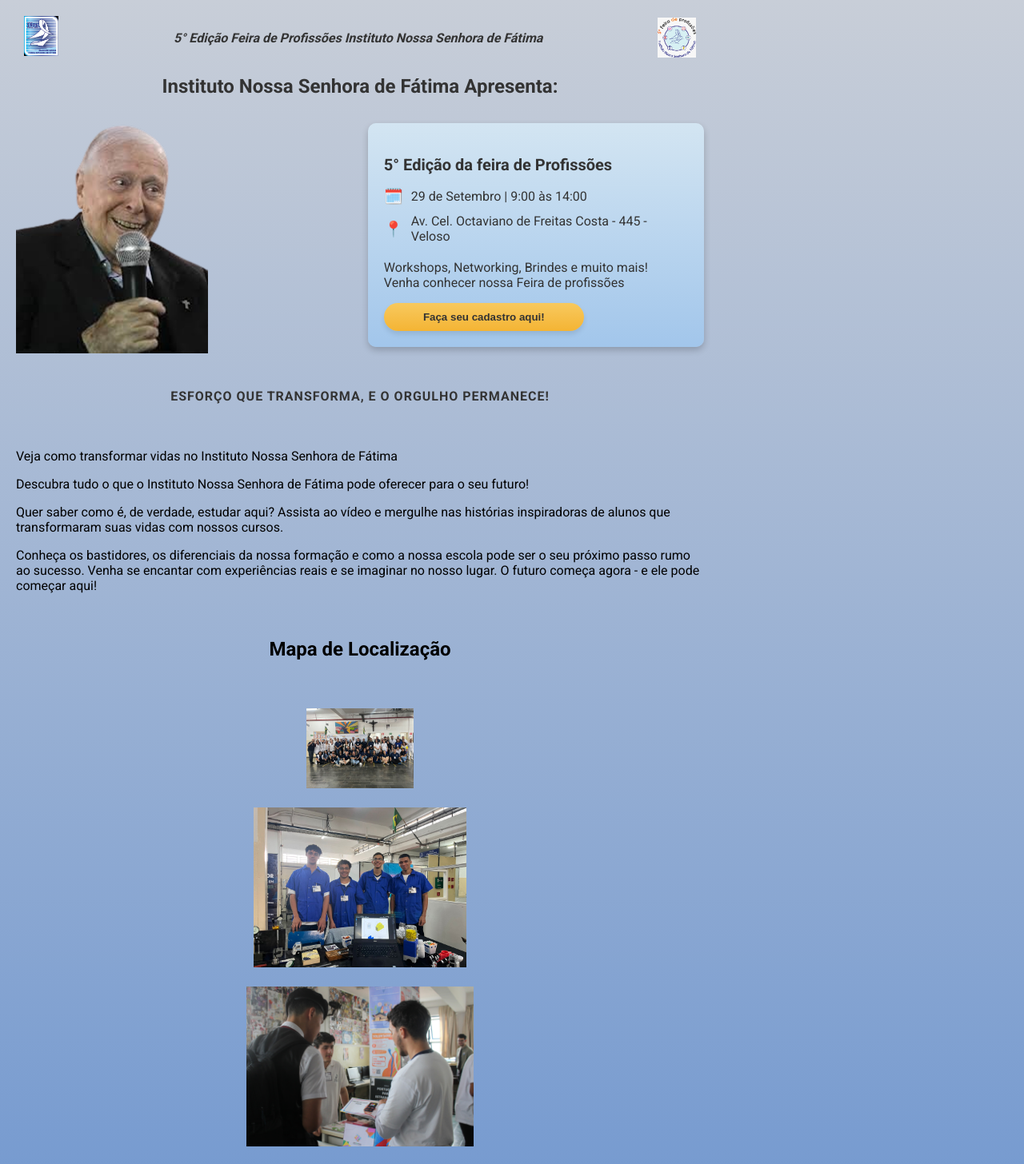
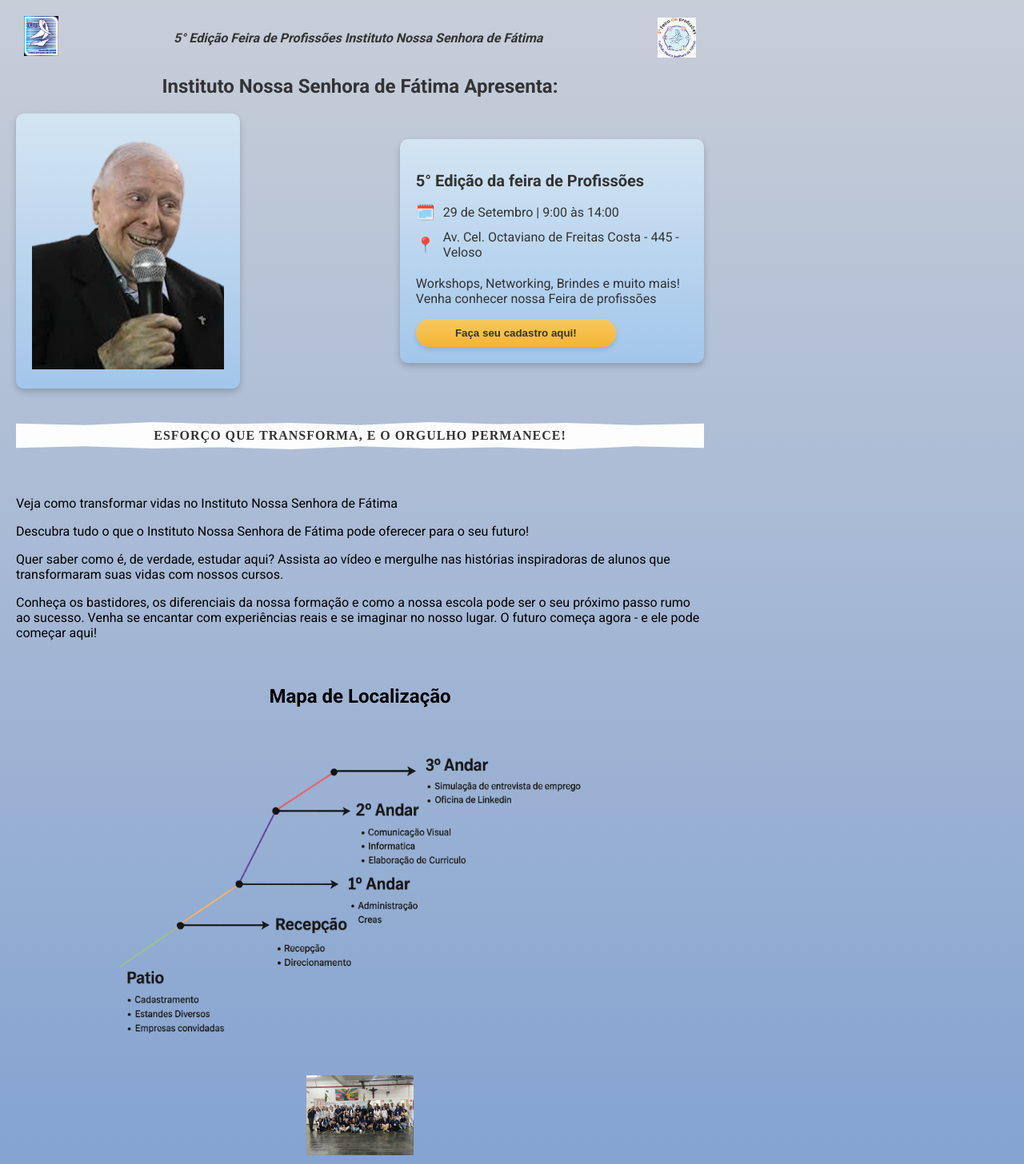
Before and after one commit to Markcyss/projeto-feira-frei-2025, a React (Vite) app: page / in a window 1280 px wide. Shown: the top 1456 px of the page at 80% size. Built offline with nearby package versions, Linux system fonts and the light colour scheme.

Commit message:
Criação de classes e implementação da imagem do mapa dos andares

```diff
--- a/src/pages/paginainicial.jsx
+++ b/src/pages/paginainicial.jsx
@@ -14,6 +14,7 @@
 import Instagram from '../assets/InstagramLogo.png';
 import Chrome from '../assets/ChromeLogo.png';
 import LinkedIn from '../assets/LinkedInLogo.png';
+import mapandares from '../assets/mapandares.png'
 
 function Paginainicial() {
   return (
@@ -45,9 +46,11 @@
 
                 <div className='main-part1'>
                     <div className='main-frei-image'>
+                        <div className='info-cardf'>
                         <img className='frei-image'
                             src={frei}
                         />
+                        </div>
                     </div>
 
                     <div className='info-card'>
@@ -74,9 +77,10 @@
                 </div>
 
                     <footer className='hero-footer'>
+                        <div className='texto-rasgado'>
                         <p className='bottom-quote'>
                             ESFORÇO QUE TRANSFORMA, E O ORGULHO PERMANECE!
-                        </p>
+                        </p></div>
                     </footer>
 
                 <div className='video'>
@@ -92,8 +96,8 @@
 
                 <h2>Mapa de Localização</h2>
 
-                <img className='map-frei'
-                    src=""
+                <img className='mapandares'
+                    src={mapandares}
                 />
 
                 <div className='carrossel-feira'>
--- a/src/pages/styleinicial.scss
+++ b/src/pages/styleinicial.scss
@@ -141,3 +141,37 @@
     margin: 0;
   }
 }
+
+.mapandares{
+
+  height: 400px;
+}
+
+.info-cardf {
+  background: linear-gradient(180deg, #d3e5f2 0%, #a2c6eb 100%);
+  color: $text-dark;
+  padding: 20px;
+  border-radius: 10px;
+  box-shadow: 0 4px 8px $shadow-color;
+  width: 100%;
+  max-width: 500px;
+  text-align: left;
+}
+
+.texto-rasgado {
+  background: #fdfdfd;
+  padding: 10px 20px;
+  font-family: "Times New Roman", serif;
+  font-size: 20px;
+  text-align: center;
+
+
+  clip-path: polygon(
+    0% 10%, 10% 15%, 20% 5%, 30% 12%,
+    40% 8%, 50% 15%, 60% 5%, 70% 12%,
+    80% 8%, 90% 15%, 100% 10%,
+    100% 90%, 90% 85%, 80% 95%, 70% 88%,
+    60% 92%, 50% 85%, 40% 95%, 30% 88%,
+    20% 92%, 10% 85%, 0% 90%
+  );
+}
```
Also changed, not shown: src/assets/mapandares.png (added).
